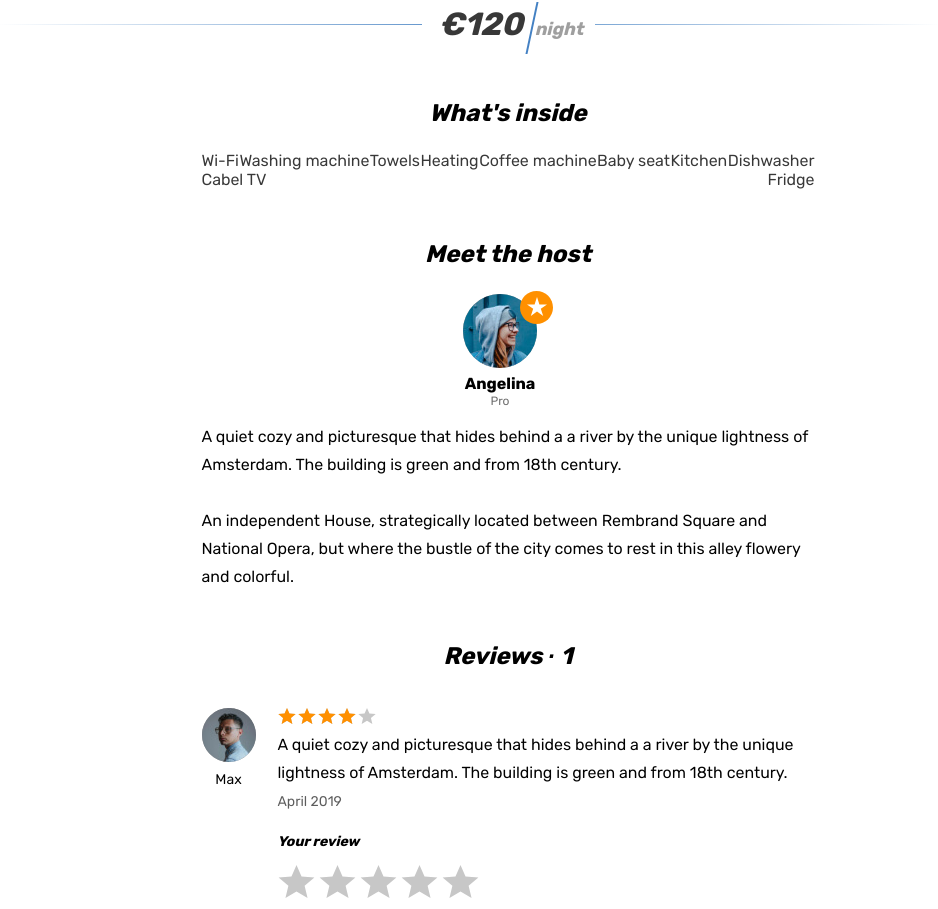
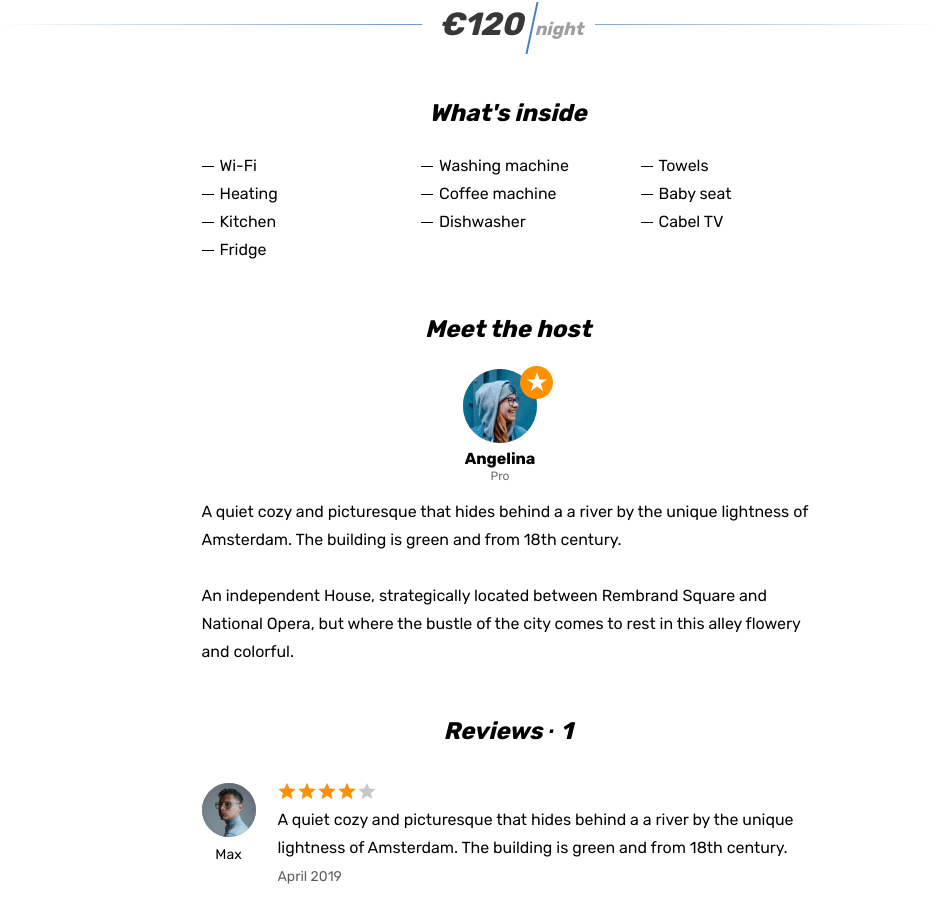
Before and after one commit to master209/1969649-six-cities-10, a React (Create React App) app in the folder project/: page /offer/1aeeihfusdfsd in a window 1280 px wide. Shown: the part 752-1661 px from the top of the page, without its empty margins (132-1070 px from the left). Built offline with nearby package versions, Linux system fonts and the light colour scheme.

Commit message:
4.20. fix HT4

```diff
--- a/project/src/components/common/hoster-pro.tsx
+++ /dev/null
@@ -1,9 +0,0 @@
-function HosterPro(): JSX.Element {
-  return (
-    <span className="property__user-status">
-      Pro
-    </span>
-  );
-}
-
-export default HosterPro;
--- a/project/src/components/common/index.ts
+++ b/project/src/components/common/index.ts
@@ -1,2 +1 @@
-export {default as HosterPro} from './hoster-pro';
 export {default as Premium} from './premium';
--- a/project/src/components/room-screen/features-inside.tsx
+++ b/project/src/components/room-screen/features-inside.tsx
@@ -1,13 +1,13 @@
-type FeaturesInsideProps = {
-  offerInsideItem: string;
+type OfferInsideItemProps = {
+  inside: string;
 };
 
-function FeaturesInside({offerInsideItem}: FeaturesInsideProps): JSX.Element {
+function OfferInsideItem({inside}: OfferInsideItemProps): JSX.Element {
   return (
-    <li className="property__inside-offerInsideItem">
-      {offerInsideItem}
+    <li className="property__inside-item">
+      {inside}
     </li>
   );
 }
 
-export default FeaturesInside;
+export default OfferInsideItem;
--- a/project/src/components/room-screen/index.ts
+++ b/project/src/components/room-screen/index.ts
@@ -1,3 +1,3 @@
-export {default as FeaturesInside} from './features-inside';
+export {default as OfferInsideItem} from './features-inside';
 export {default as OtherPlacesCard} from './other-places';
 export {default as ReviewForm} from './reviews-form';
--- a/project/src/pages/room-screen/room-screen.tsx
+++ b/project/src/pages/room-screen/room-screen.tsx
@@ -2,8 +2,8 @@ import {useParams, Navigate} from 'react-router-dom';
 
 import {AppRoute} from '../../const';
 import Layout from '../../components/layout/layout';
-import {ReviewForm, FeaturesInside, OtherPlacesCard} from '../../components/room-screen';
-import {Premium, HosterPro} from '../../components/common';
+import {ReviewForm, OfferInsideItem, OtherPlacesCard} from '../../components/room-screen';
+import {Premium} from '../../components/common';
 import {offers} from '../../mocks/offers';
 
 type RoomProps = {
@@ -90,7 +90,7 @@ function RoomScreen({isGuest}: RoomProps): JSX.Element {
                   <h2 className="property__inside-title">What&apos;s inside</h2>
                   <ul className="property__inside-list">
                     {features.whatInside.map((item) => (
-                      <FeaturesInside key={item} offerInsideItem={item} />
+                      <OfferInsideItem key={item} inside={item} />
                     ))}
                   </ul>
                 </div>
@@ -103,7 +103,7 @@ function RoomScreen({isGuest}: RoomProps): JSX.Element {
                     <span className="property__user-name">
                       {hoster.name}
                     </span>
-                    {hoster.isPro && <HosterPro />}
+                    {hoster.isPro && <span className="property__user-status">Pro</span>}
                   </div>
                   <div className="property__description">
                     <p className="property__text">
```
